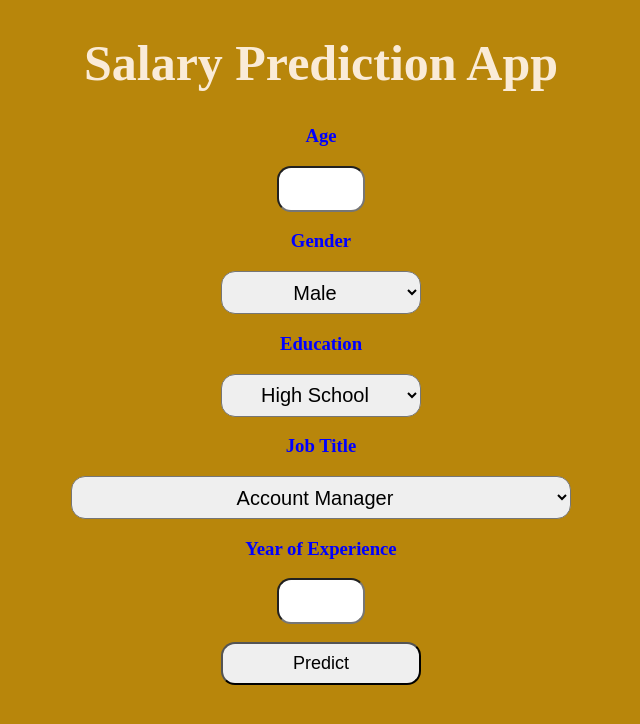
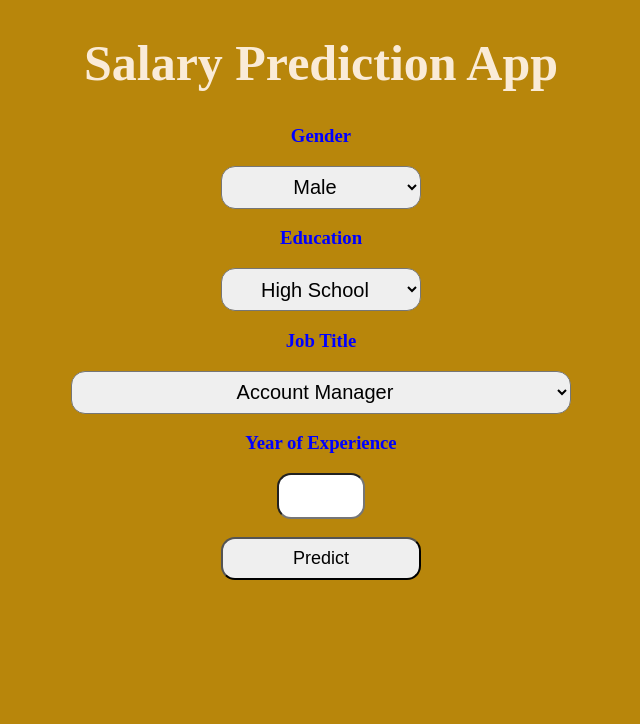
Before and after one commit to James-Britto/Salary-Prediction-Project, a Flask app: page / in a window 1280 px wide. Shown: the top 724 px of the page, without its empty margins (319-959 px from the left). Run offline with Flask 3, Linux system fonts and the light colour scheme; parts of the project's set-up code (start-up, migrations or seed data) failed here and were passed over.

Commit message:
Index File Updated

```diff
--- a/templates/index.html
+++ b/templates/index.html
@@ -11,12 +11,11 @@
     <div style="color:blue">
         <form action="{{ url_for('predict')}}" method="post">
             <h1 style="color:antiquewhite; font-size:50px">Salary Prediction App</h1>
-	    <h3>Age</h3>
-	    <input type="number" id="first" name="age">
             <h3>Gender</h3>
 	    <select id="fuel" name="gender">
   	        <option value="Male">Male</option>
                 <option value="Female">Female</option>
+		<option value="Other">Other</option>
             </select>
 
             <h3>Education</h3>
```
